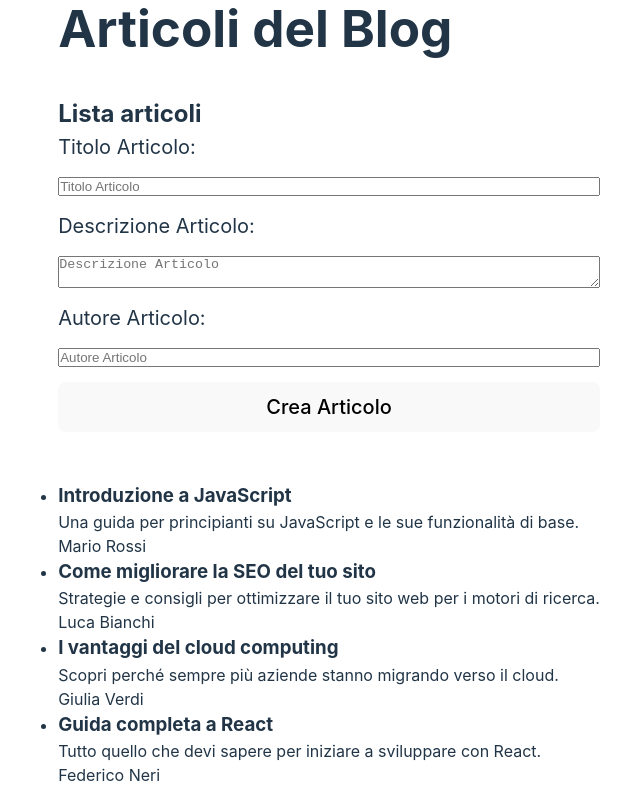
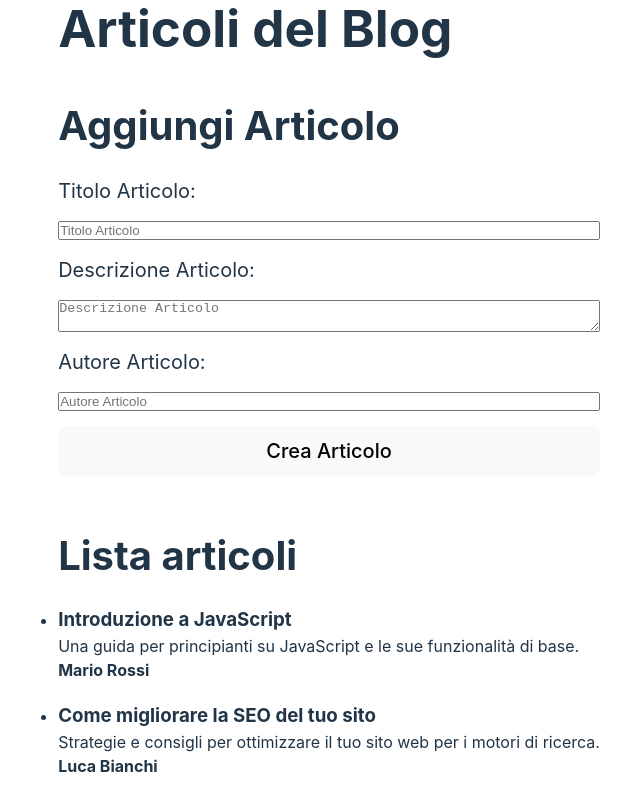
Before and after one commit to marcogulino-mg/react-form-multifield, a React (Vite) app: page / in a window 1280 px wide. Shown: the top 790 px of the page, without its empty margins (311-951 px from the left). Built offline with nearby package versions, Linux system fonts and the light colour scheme.

Commit message:
[feat] create state variable that saves form input values

```diff
--- a/src/components/Main.jsx
+++ b/src/components/Main.jsx
@@ -1,13 +1,9 @@
 // IMPORT ArticleList.jsx
 import Articlelist from "./subcomponents/ArticleLists";
-// IMPORT AddArticle.jsx
-import Addarticle from "./subcomponents/AddArticle";
 
 export default function Main() {
   return (
     <main>
-      <h2>Lista articoli</h2>
-      <Addarticle />
       <Articlelist />
     </main>
   );
--- a/src/components/subcomponents/AddArticle.jsx
+++ /dev/null
@@ -1,15 +0,0 @@
-export default function Addarticle() {
-  return (
-    <div>
-      <form className="add-article" action="#">
-        Titolo Articolo:
-        <input type="text" placeholder="Titolo Articolo" />
-        Descrizione Articolo:
-        <textarea type="text" placeholder="Descrizione Articolo" />
-        Autore Articolo:
-        <input type="text" placeholder="Autore Articolo" />
-        <button>Crea Articolo</button>
-      </form>
-    </div>
-  );
-}
--- a/src/components/subcomponents/Article.jsx
+++ b/src/components/subcomponents/Article.jsx
@@ -1,13 +1,16 @@
 export default function Article(props) {
   return (
+    <>
+      <h2>Lista articoli</h2>
       <ul>
         {props.blogposts.map((blogpost) => (
           <li key={blogpost.id}>
             <h3>{blogpost.title}</h3>
             <p>{blogpost.description}</p>
-          <span>{blogpost.author}</span>
+            <span className="author-article">{blogpost.author}</span>
           </li>
         ))}
       </ul>
+    </>
   );
 }
--- a/src/components/subcomponents/ArticleLists.jsx
+++ b/src/components/subcomponents/ArticleLists.jsx
@@ -1,11 +1,58 @@
+import { useState } from "react";
 // IMPORT Article.jsx
 import Article from "./Article";
 //IMPORT blogPosts.js
 import blogPosts from "../../data/blogPosts";
 
 export default function Articlelist() {
+  //Variabile di stato rappresentante l'articolo da inserire
+  const [newArticle, setNewArticle] = useState({
+    title: "",
+    description: "",
+    author: "",
+  });
+
+  //Funzione per gestire l'onChange dei campi
+  function handleFormData(e) {
+    setNewArticle((currentArticle) => ({
+      ...newArticle,
+      [e.target.name]: e.target.value,
+    }));
+  }
+
   return (
     <div>
+      <div>
+        <h2>Aggiungi Articolo</h2>
+        <form className="add-article" action="#">
+          Titolo Articolo:
+          <input
+            type="text"
+            name="title"
+            placeholder="Titolo Articolo"
+            value={newArticle.title}
+            onChange={handleFormData}
+          />
+          Descrizione Articolo:
+          <textarea
+            type="text"
+            name="description"
+            placeholder="Descrizione Articolo"
+            value={newArticle.description}
+            onChange={handleFormData}
+          />
+          Autore Articolo:
+          <input
+            type="text"
+            name="author"
+            placeholder="Autore Articolo"
+            value={newArticle.author}
+            onChange={handleFormData}
+          />
+          <button>Crea Articolo</button>
+        </form>
+      </div>
+
       <Article blogposts={blogPosts} />
     </div>
   );
--- a/src/index.css
+++ b/src/index.css
@@ -37,6 +37,11 @@ h1 {
   font-size: 3.2em;
   line-height: 1.1;
   margin-bottom: 40px;
+}
+
+h2 {
+  font-size: 2.5em;
+  margin-bottom: 20px;
 }
 
 button {
@@ -81,3 +86,11 @@ button:focus-visible {
   gap: 15px;
   margin-bottom: 50px;
 }
+
+li {
+  margin-bottom: 20px;
+}
+
+.author-article {
+  font-weight: bold;
+}
```
Lines whose indentation alone changed are shown as unchanged.
